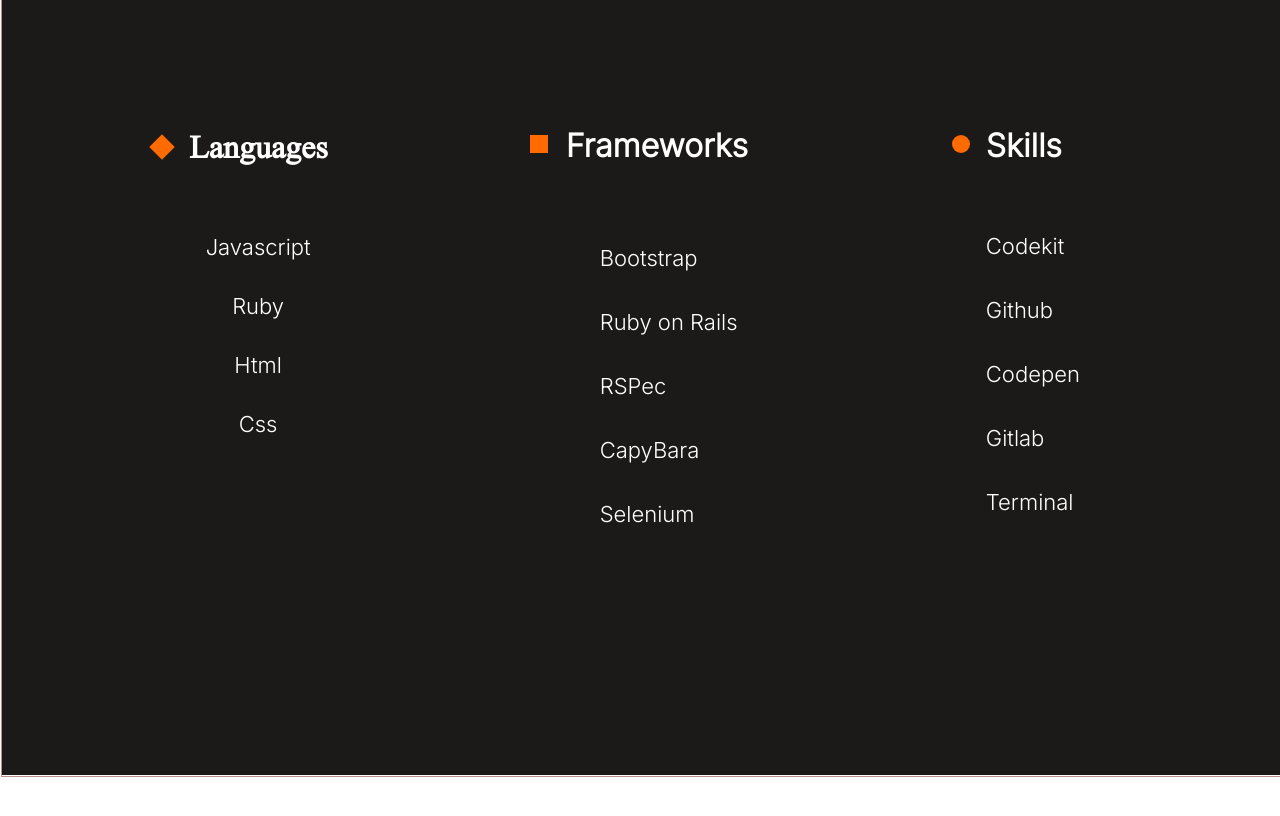
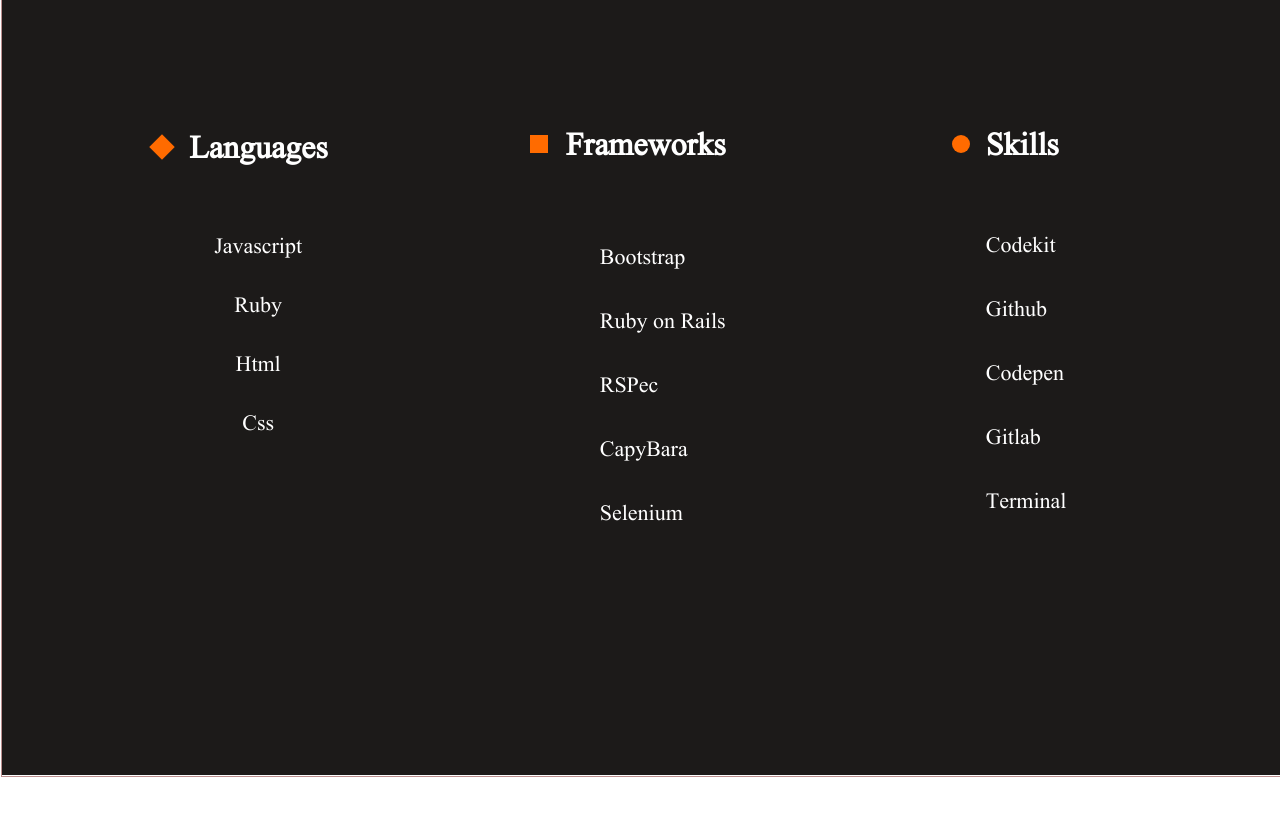
Before and after one commit to carlylechia/Portfolio-Setup-and-mobile-version-skeleton, a website: page index.html in a window 1280 px wide. Shown: the part 3360-4176 px from the top of the page. Drawn offline with Linux system fonts and the light colour scheme.

Commit message:
make adjustments

```diff
--- a/style.css
+++ b/style.css
@@ -930,7 +930,7 @@
 
 .lang {
   color: #fff;
-  font-family: 'Inter', sans-serif;
+  font-family: 'InaiMathi', sans-serif;
   font-style: normal;
   font-weight: normal;
   font-size: 22px;
@@ -992,7 +992,7 @@
   height: 24px;
   left: 42px;
   top: 8px;
-  font-family: 'Inter', serif;
+  font-family: 'InaiMathi', sans-serif;
   font-style: normal;
   font-weight: bold;
   font-size: 32px;
@@ -1037,7 +1037,7 @@
   order: 1;
   flex-grow: 0;
   margin: 8px;
-  font-family: 'Inter', serif;
+  font-family: 'InaiMathi', sans-serif;
   font-style: normal;
   font-weight: normal;
   font-size: 22px;
@@ -1097,7 +1097,7 @@
   height: 24px;
   left: 42px;
   top: 8px;
-  font-family: 'Inter', serif;
+  font-family: 'InaiMathi', sans-serif;
   font-style: normal;
   font-weight: bold;
   font-size: 32px;
@@ -1141,7 +1141,7 @@
   order: 0;
   flex-grow: 0;
   margin: 8px;
-  font-family: 'Inter', serif;
+  font-family: 'InaiMathi', sans-serif;
   font-style: normal;
   font-weight: normal;
   font-size: 22px;
```
